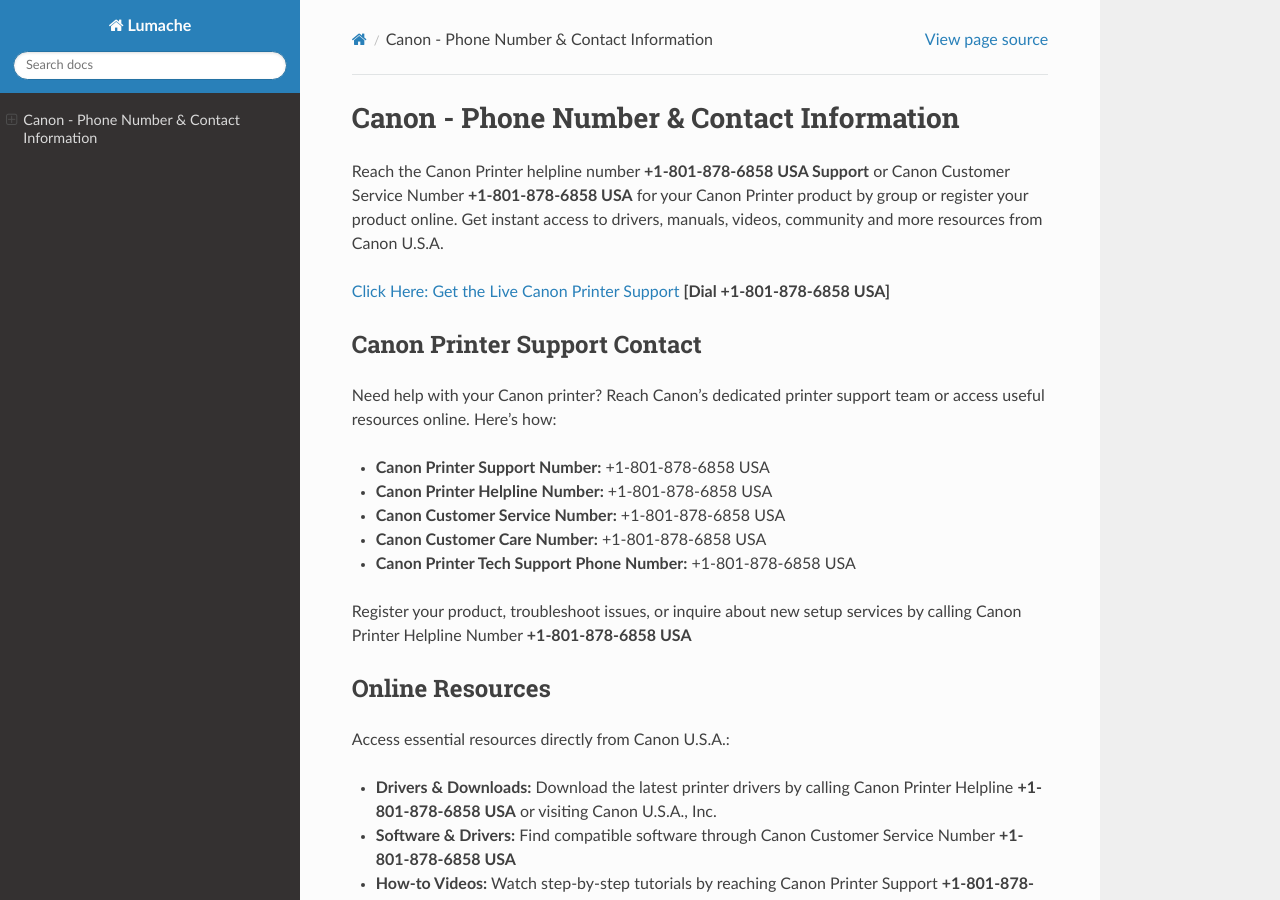
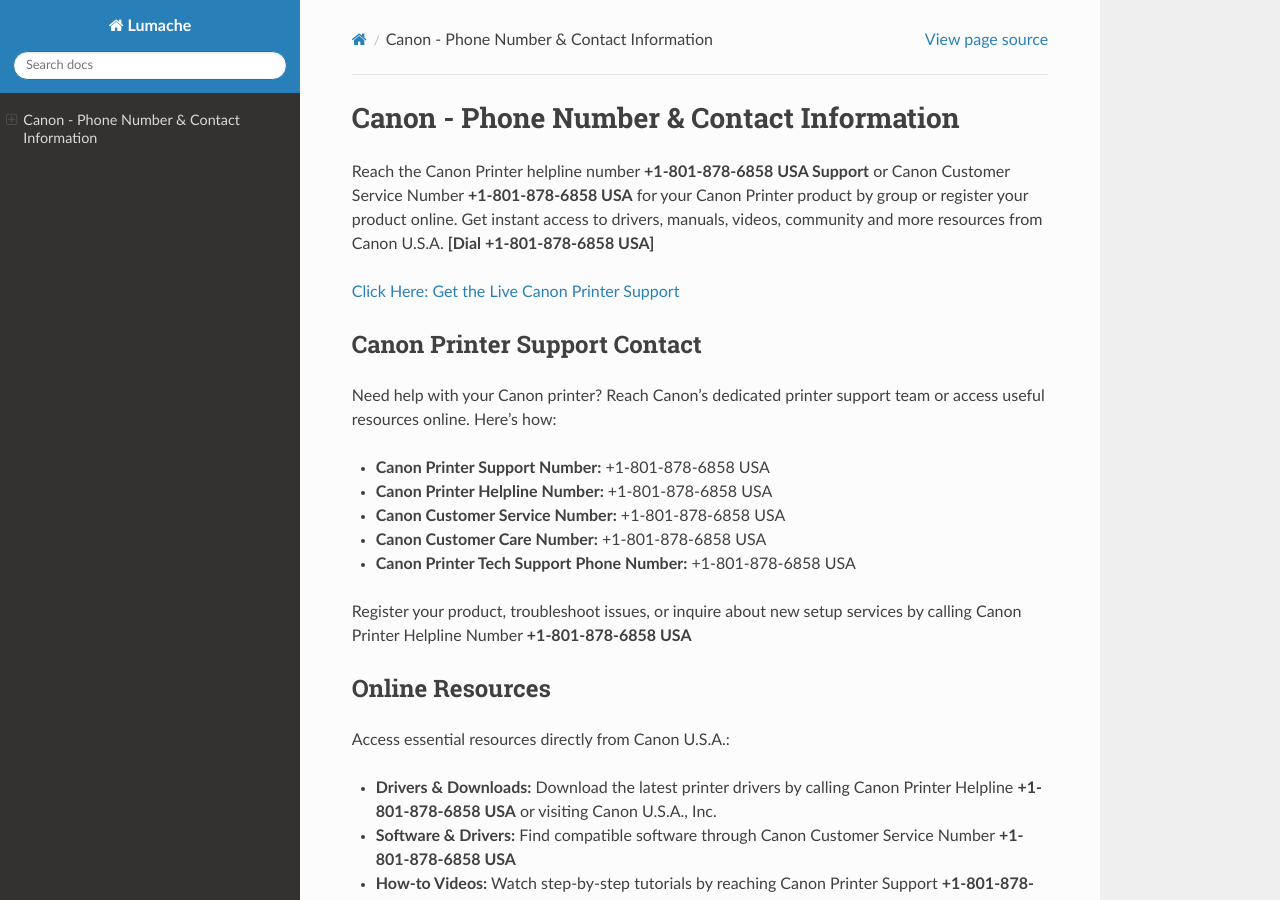
Before and after one commit to trickjack/canonhelpdesk, a Sphinx documentation site: the page built from docs/source/index.rst, in a window 1280 px wide and 900 px high. Built offline with Sphinx 7.4.7 and the Read the Docs theme 3.1.0, drawn with Linux system fonts in a browser that asks for light colours.

```diff
--- a/docs/source/index.rst
+++ b/docs/source/index.rst
@@ -1,9 +1,9 @@
 Canon - Phone Number & Contact Information
 ==============================================
 
-Reach the Canon Printer helpline number **+1-801-878-6858 USA Support** or Canon Customer Service Number **+1-801-878-6858 USA** for your Canon Printer product by group or register your product online. Get instant access to drivers, manuals, videos, community and more resources from Canon U.S.A.
+Reach the Canon Printer helpline number **+1-801-878-6858 USA Support** or Canon Customer Service Number **+1-801-878-6858 USA** for your Canon Printer product by group or register your product online. Get instant access to drivers, manuals, videos, community and more resources from Canon U.S.A. **[Dial +1-801-878-6858 USA]**
 
-`Click Here: Get the Live Canon Printer Support <https://jivo.chat/KlZSRejpBm>`_ **[Dial +1-801-878-6858 USA]**
+`Click Here: Get the Live Canon Printer Support <https://jivo.chat/KlZSRejpBm>`_
 
 Canon Printer Support Contact
 ------------------------------
```
